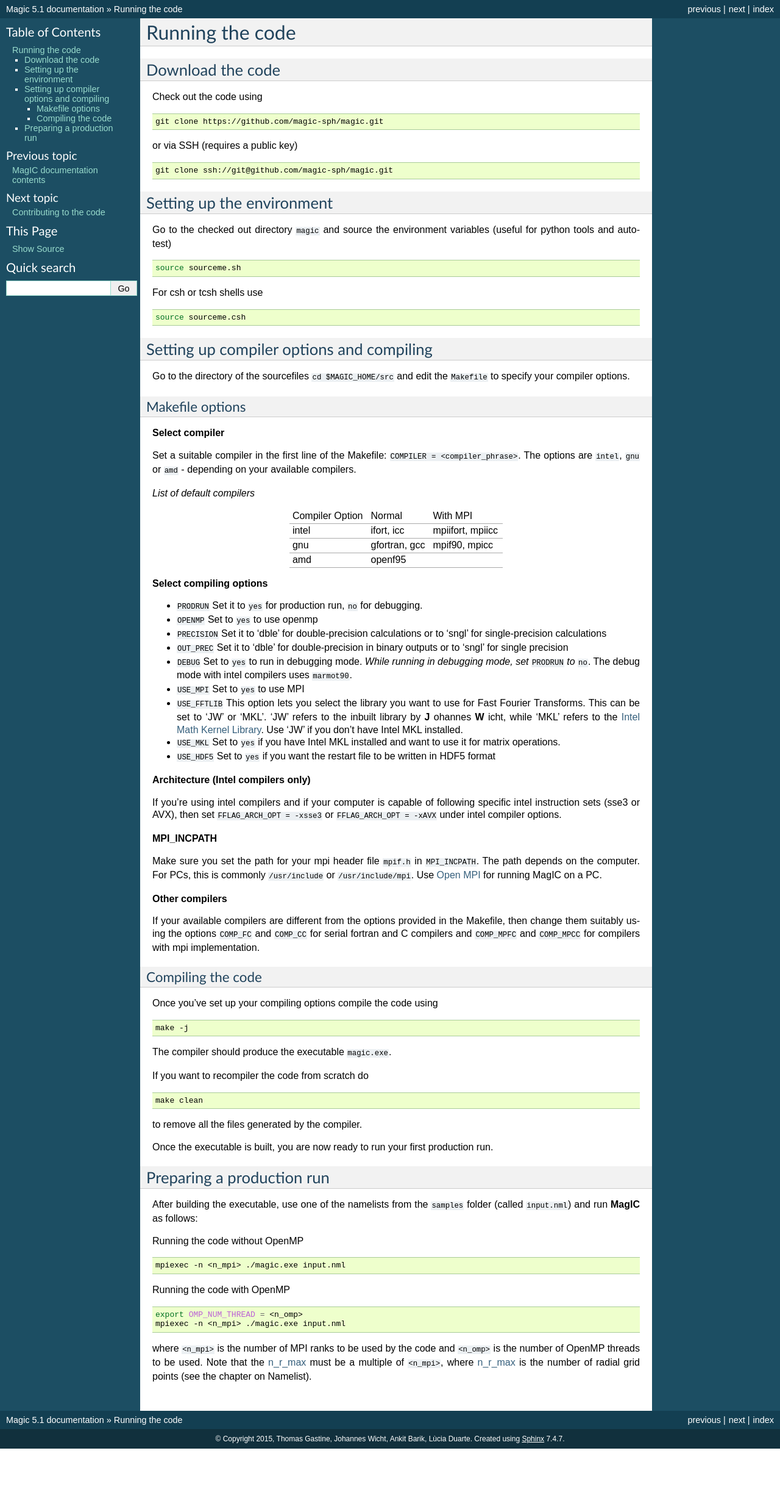
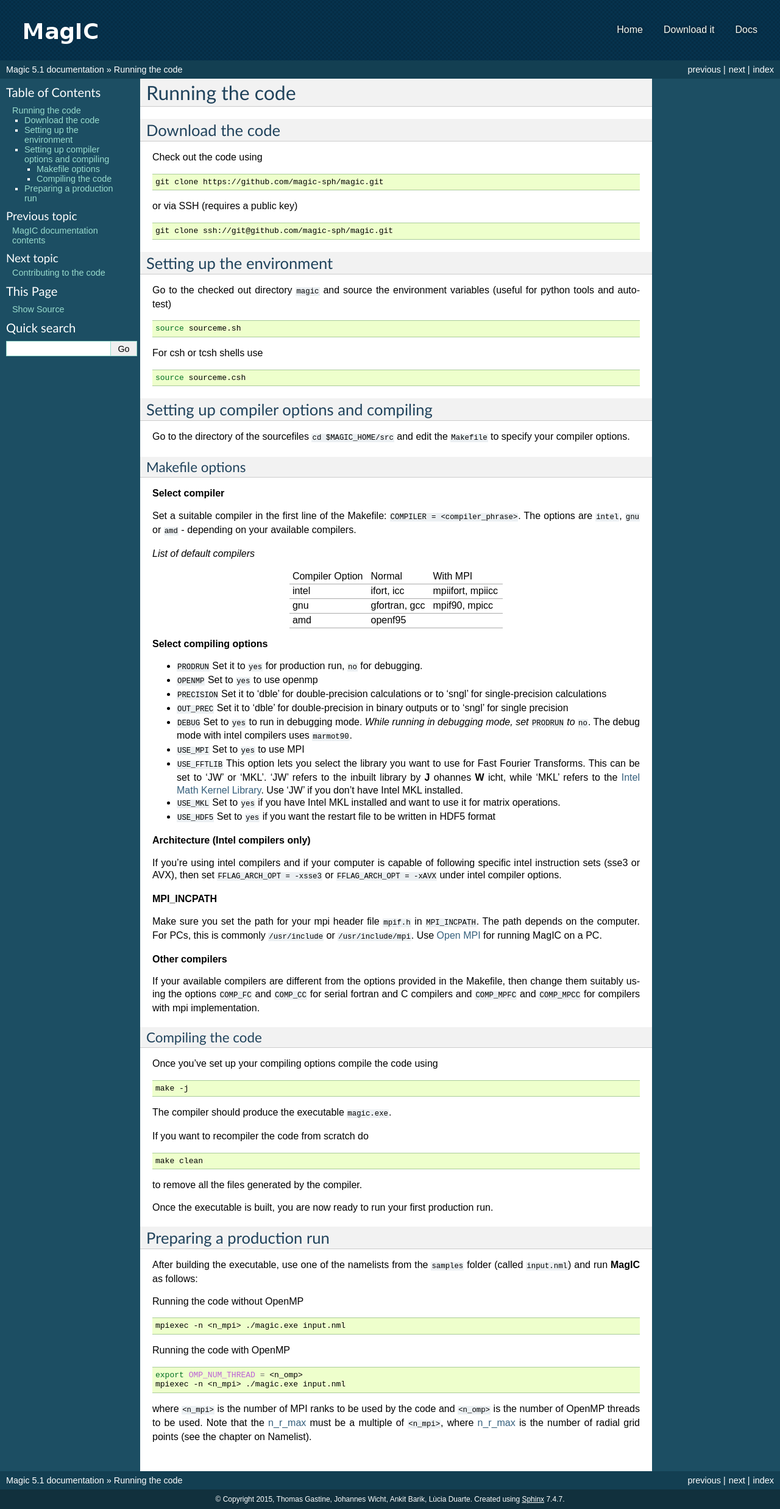
Before and after one commit to magic-sph/magic, a Sphinx documentation site: the page built from doc/sphinx/install.rst, in a window 1280 px wide. Shown: the whole page at 61% size. Built offline with Sphinx 7.4.7, drawn with Linux system fonts in a browser that asks for light colours; before the commit the page ends 2375 px from its top, so only the background shows below that.

Commit message:
add homepage + html theme

```diff
--- /dev/null
+++ b/doc/sphinx/.templates/home.html
@@ -0,0 +1,6 @@
+{% extends "layout.html" %}
+{% set title = _('Overview') %}
+{% block body %}
+  <h1>{{ _('Welcome') }}</h1>
+
+{% endblock %}
--- /dev/null
+++ b/doc/sphinx/.themes/magic/layout.html
@@ -0,0 +1,43 @@
+{#
+    sphinxdoc/layout.html
+    ~~~~~~~~~~~~~~~~~~~~~
+
+    Sphinx layout template for the sphinxdoc theme.
+
+    :copyright: Copyright 2007-2015 by the Sphinx team, see AUTHORS.
+    :license: BSD, see LICENSE for details.
+#}
+{%- extends "classic/layout.html" %}
+
+{% block extrahead %}
+    <link href='http://fonts.googleapis.com/css?family=Open+Sans:300,400,700'
+          rel='stylesheet' type='text/css' />
+{{ super() }}
+{%- if not embedded %}
+    <style type="text/css">
+      table.right { float: right; margin-left: 20px; }
+      table.right td { border: 1px solid #ccc; }
+      {% if pagename == 'home' %}
+      .related { display: none; }
+      {% endif %}
+    </style>
+{%- endif %}
+{% endblock %}
+
+
+
+
+{% block header %}
+<div class="pageheader">
+  <ul>
+    <li><a href="{{ pathto('home') }}">Home</a></li>
+    <li><a href="{{ pathto('download') }}">Download it</a></li>
+    <li><a href="{{ pathto('index') }}">Docs</a></li>
+  </ul>
+  <div>
+    <a href="{{ pathto('home') }}">
+      <img src="{{ pathto('_static/magic.png', 1) }}" alt="magic" />
+    </a>
+  </div>
+</div>
+{% endblock %}
--- /dev/null
+++ b/doc/sphinx/.themes/magic/static/magic.css
@@ -0,0 +1,43 @@
+/*
+ * magic.css
+ * ~~~~~~~~~~~~
+ *
+ */
+
+@import url("classic.css");
+
+/* -- page layout ----------------------------------------------------------- */
+
+
+.pageheader {
+    background-image: url(footerbg.png);
+    text-align: left;
+    padding: 10px 15px;
+}
+
+.pageheader ul {
+    float: right;
+    color: white;
+    list-style-type: none;
+    padding-left: 0;
+    margin-top: 30px;
+    margin-right: 10px;
+}
+
+.pageheader li {
+    float: left;
+    margin: 0 0 0 10px;
+}
+
+.pageheader li a {
+    border-radius: 1px;
+    padding: 8px 12px;
+    color: #f9f9f0;
+    text-shadow: 0 0 5px rgba(0, 0, 0, 0.5);
+}
+
+.pageheader li a:hover {
+    background-color: #f9f9f0;
+    color: #0a507a;
+    text-shadow: none;
+}
--- /dev/null
+++ b/doc/sphinx/.themes/magic/theme.conf
@@ -0,0 +1,7 @@
+[theme]
+inherit = classic
+stylesheet = magic.css
+pygments_style = sphinx
+
+[options]
+rightsidebar = false
--- /dev/null
+++ b/doc/sphinx/.themes/magic/toto.html
@@ -0,0 +1,22 @@
+{%- extends "basic/layout.html" %}
+
+{% if theme_collapsiblesidebar|tobool %}
+{% set script_files = script_files + ['_static/sidebar.js'] %}
+{% endif %}
+
+{% block rootrellink %}
+        <li><a href="{{ pathto('index') }}">Home</a>&nbsp;|</li>
+        <li><a href="{{ pathto('index') }}">Documentation</a> &raquo;</li>
+{% endblock %}
+
+
+{% block header %}
+<div class="pageheader">
+  <ul>
+    <li><a href="{{ pathto('index') }}">Home</a></li>
+    <li><a href="{{ pathto('index') }}">Get it</a></li>
+    <li><a href="{{ pathto('index') }}">Docs</a></li>
+    <li><a href="{{ pathto('index') }}">Extend/Develop</a></li>
+  </ul>
+</div>
+{% endblock %}
--- a/doc/sphinx/conf.py
+++ b/doc/sphinx/conf.py
@@ -116,7 +116,7 @@
 
 # The theme to use for HTML and HTML Help pages.  See the documentation for
 # a list of builtin themes.
-html_theme = 'classic' # 'sphinx_rtd_theme'
+html_theme = 'magic' # 'sphinx_rtd_theme'
 
 # Theme options are theme-specific and customize the look and feel of a theme
 # further.  For a list of options available for each theme, see the
@@ -124,7 +124,7 @@
 #html_theme_options = {}
 
 # Add any paths that contain custom themes here, relative to this directory.
-#html_theme_path = []
+html_theme_path = ['.themes']
 
 # The name for this set of Sphinx documents.  If None, it defaults to
 # "<project> v<release> documentation".
@@ -165,7 +165,7 @@
 
 # Additional templates that should be rendered to pages, maps page names to
 # template names.
-#html_additional_pages = {}
+html_additional_pages = {'home': 'home.html'}
 
 # If false, no module index is generated.
 #html_domain_indices = True
--- /dev/null
+++ b/doc/sphinx/download.rst
@@ -0,0 +1,4 @@
+:orphan:
+
+
+Download it...
```
Also changed, not shown: doc/sphinx/.themes/magic/static/footerbg.png (added), doc/sphinx/.themes/magic/static/magic.png (added).
